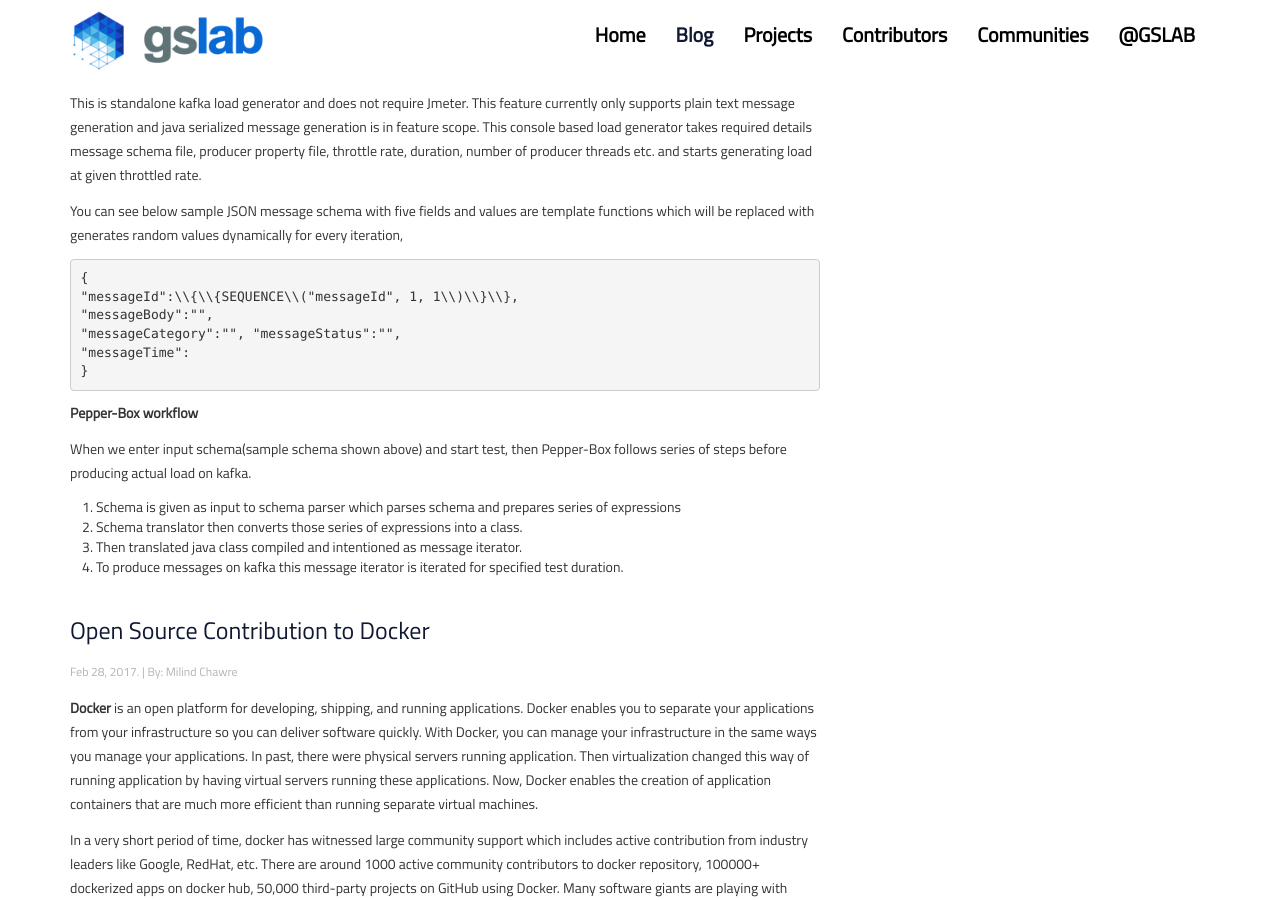
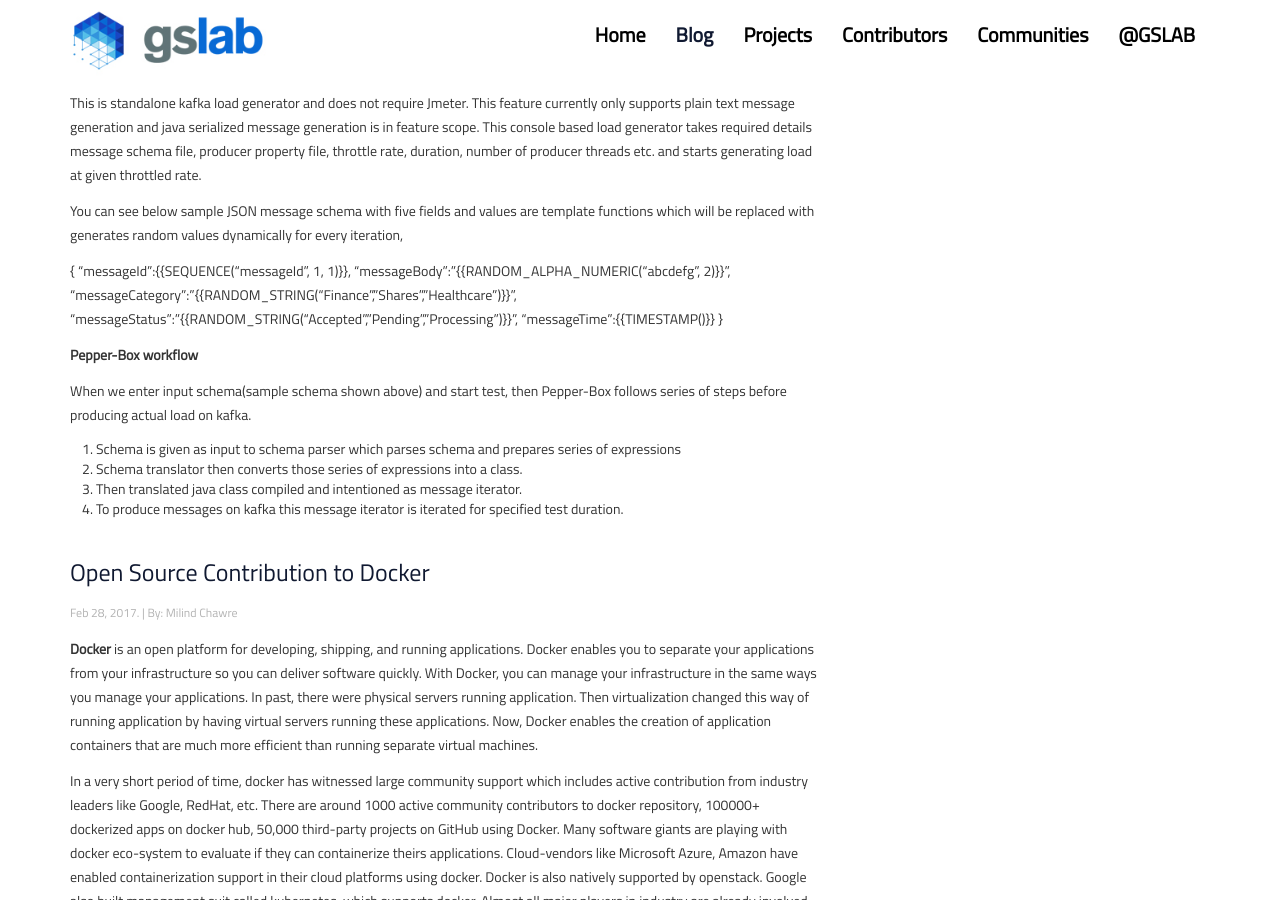
Before and after one commit to GSLabDev/gslabdev.github.io, a Jekyll site: the page built from blog.html, in a window 1280 px wide and 900 px high, scrolled down 914 px. Built offline with Jekyll 4.4.1, drawn with Linux system fonts in a browser that asks for light colours; nearby versions of some CDN libraries.

Commit message:
Update 2017-03-31-pepperbox.markdown

````diff
--- a/_posts/blog/2017-03-31-pepperbox.markdown
+++ b/_posts/blog/2017-03-31-pepperbox.markdown
@@ -57,14 +57,14 @@ producer property file, throttle rate, duration, number of producer threads etc.
 You can see below sample JSON message schema with five fields and values are template functions which will be replaced with generates
 random values dynamically for every iteration,
 
-```
+{% raw %}
 {
-"messageId":\\{\\{SEQUENCE\\("messageId", 1, 1\\)\\}\\},
+"messageId":{{SEQUENCE("messageId", 1, 1)}},
 "messageBody":"{{RANDOM_ALPHA_NUMERIC("abcdefg", 2)}}",
 "messageCategory":"{{RANDOM_STRING("Finance","Shares","Healthcare")}}", "messageStatus":"{{RANDOM_STRING("Accepted","Pending","Processing")}}",
 "messageTime":{{TIMESTAMP()}}
 }
-```
+{% endraw %}
 
 **Pepper-Box workflow**
 
````
